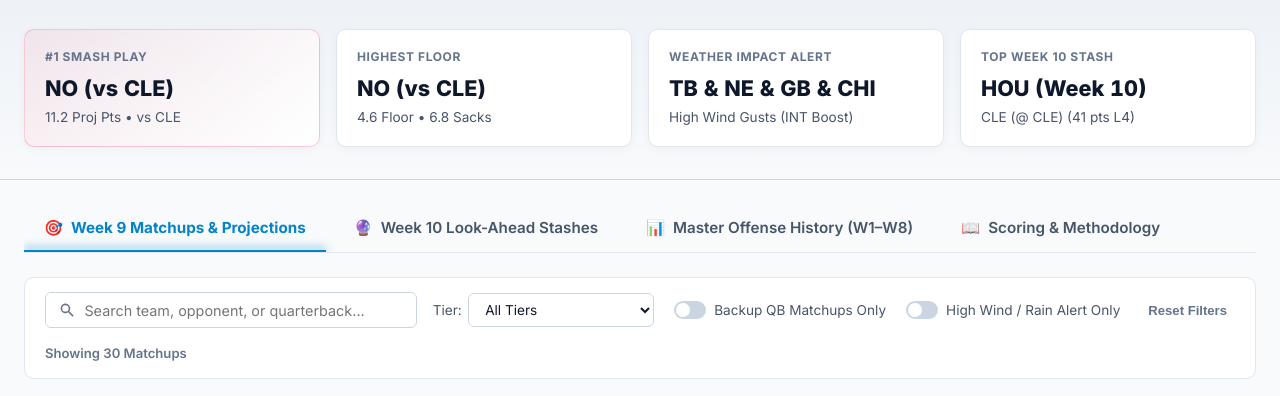
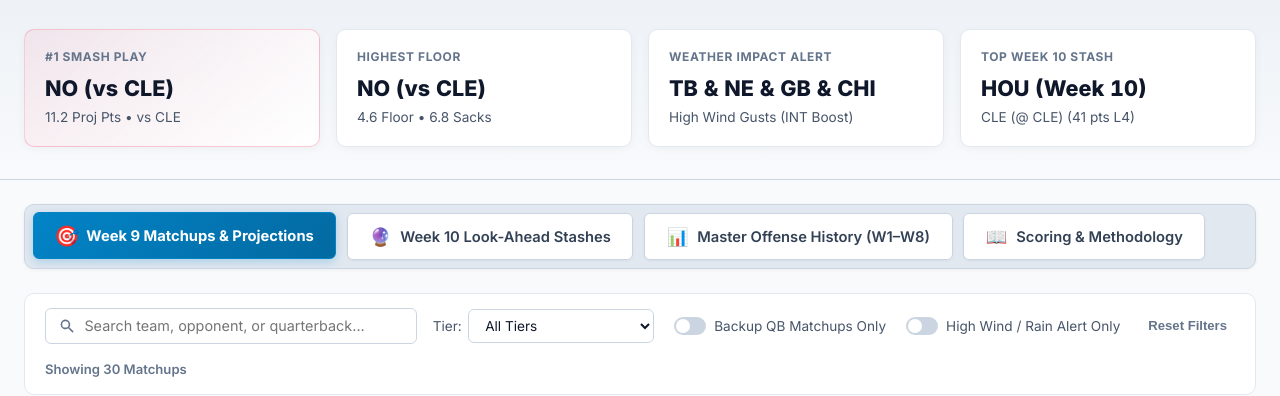
Before and after one commit to paulberman28-code/Fantasy-Football-Defense-Streamer-Tool, a plain HTML site: page index.html in a window 1280 px wide. Shown: the part 199-595 px from the top of the page. Drawn offline with Linux system fonts and the light colour scheme; no server answers.

Commit message:
Elevate navigation tabs with distinct segmented pill styling and clear button affordance

```diff
--- a/style.css
+++ b/style.css
@@ -163,8 +163,31 @@
   border-color: rgba(217, 119, 6, 0.35);
 }
 
+[data-theme="light"] .nav-tabs {
+  background: #e2e8f0;
+  border-color: #cbd5e1;
+  box-shadow: 0 1px 4px rgba(0, 0, 0, 0.05);
+}
+
+[data-theme="light"] .nav-tab {
+  background: #ffffff;
+  border-color: #cbd5e1;
+  color: #334155;
+  box-shadow: 0 1px 3px rgba(0, 0, 0, 0.05);
+}
+
 [data-theme="light"] .nav-tab:hover {
-  background: rgba(0, 0, 0, 0.04);
+  background: #f8fafc;
+  border-color: #0284c7;
+  color: #0f172a;
+  box-shadow: 0 2px 6px rgba(0, 0, 0, 0.08);
+}
+
+[data-theme="light"] .nav-tab.active {
+  background: linear-gradient(135deg, #0284c7 0%, #0369a1 100%);
+  border-color: #0284c7;
+  color: #ffffff;
+  box-shadow: 0 3px 10px rgba(2, 132, 199, 0.25);
 }
 
 *, *::before, *::after {
@@ -393,50 +416,62 @@ body {
 
 .nav-tabs {
   display: flex;
-  gap: 0.5rem;
-  border-bottom: 1px solid var(--border-subtle);
+  gap: 0.65rem;
+  padding: 0.5rem;
+  background: var(--bg-surface);
+  border: 1px solid var(--border-subtle);
+  border-radius: var(--radius-md);
   margin-bottom: 1.5rem;
   overflow-x: auto;
-  padding-bottom: 2px;
+  -webkit-overflow-scrolling: touch;
+  box-shadow: 0 2px 8px rgba(0, 0, 0, 0.15);
 }
 
 .nav-tab {
-  background: transparent;
-  border: none;
-  color: var(--text-muted);
-  padding: 0.85rem 1.25rem;
+  background: var(--bg-card);
+  border: 1px solid var(--border-strong);
+  color: var(--text-main);
+  padding: 0.75rem 1.35rem;
   font-family: inherit;
-  font-size: 0.95rem;
+  font-size: 0.92rem;
   font-weight: 600;
-  border-radius: var(--radius-sm) var(--radius-sm) 0 0;
+  border-radius: var(--radius-sm);
   cursor: pointer;
   display: flex;
   align-items: center;
-  gap: 0.5rem;
+  gap: 0.55rem;
   position: relative;
   transition: var(--transition);
   white-space: nowrap;
+  flex-shrink: 0;
+  box-shadow: 0 1px 3px rgba(0, 0, 0, 0.2);
 }
 
 .nav-tab:hover {
-  color: var(--text-main);
-  background: rgba(255, 255, 255, 0.03);
+  background: var(--bg-card-hover);
+  border-color: var(--color-primary);
+  color: #ffffff;
+  transform: translateY(-1px);
+  box-shadow: 0 3px 8px rgba(0, 0, 0, 0.25);
 }
 
 .nav-tab.active {
-  color: var(--color-primary);
+  background: linear-gradient(135deg, #0284c7 0%, #0369a1 100%);
+  border: 1px solid #38bdf8;
+  color: #ffffff;
   font-weight: 700;
+  box-shadow: 0 3px 12px rgba(56, 189, 248, 0.35);
+  transform: translateY(-1px);
 }
 
-.nav-tab.active::after {
-  content: '';
-  position: absolute;
-  bottom: -2px;
-  left: 0;
-  right: 0;
-  height: 2px;
-  background: var(--color-primary);
-  box-shadow: 0 -2px 8px var(--color-primary);
+.nav-tab .tab-icon {
+  font-size: 1.1rem;
+  transition: transform 0.2s ease;
+}
+
+.nav-tab:hover .tab-icon,
+.nav-tab.active .tab-icon {
+  transform: scale(1.15);
 }
 
 /* ==========================================================================
@@ -1238,13 +1273,13 @@ tbody td {
 
   .nav-tabs {
     -webkit-overflow-scrolling: touch;
-    gap: 0.25rem;
-    padding-bottom: 4px;
+    gap: 0.4rem;
+    padding: 0.35rem;
   }
 
   .nav-tab {
-    padding: 0.65rem 0.85rem;
-    font-size: 0.84rem;
+    padding: 0.55rem 0.85rem;
+    font-size: 0.82rem;
   }
 
   /* Mobile horizontal swipe helper banner */
```
